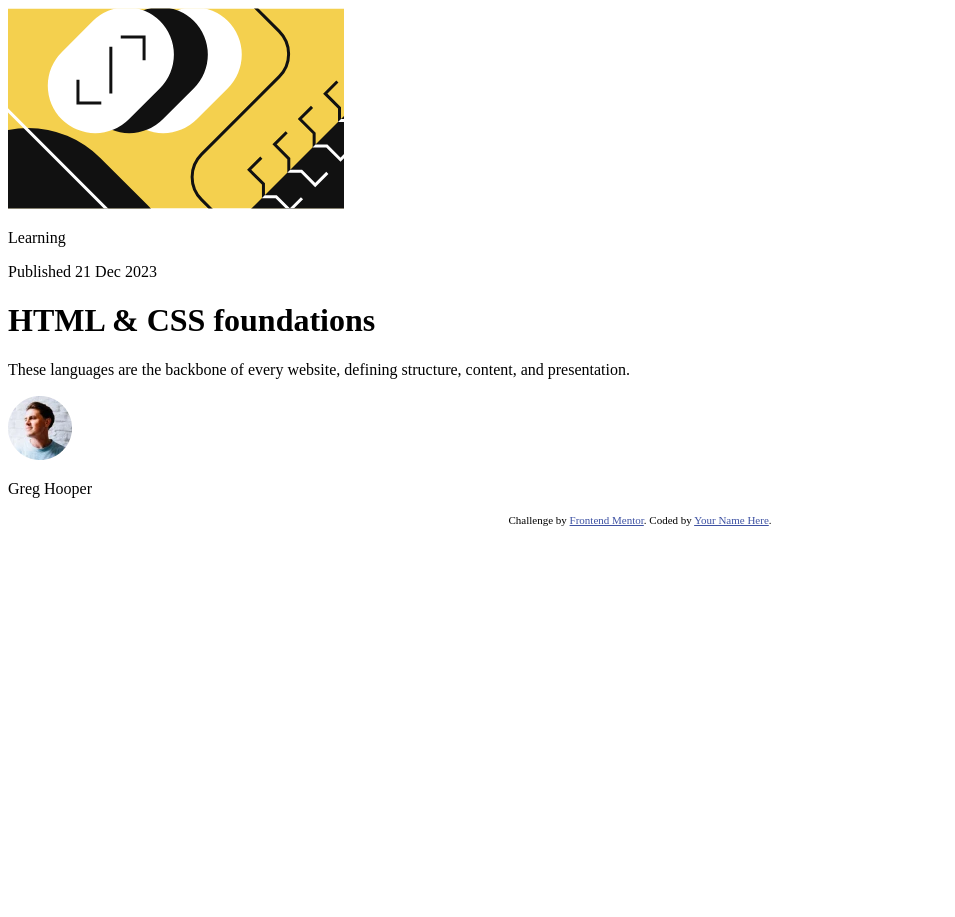
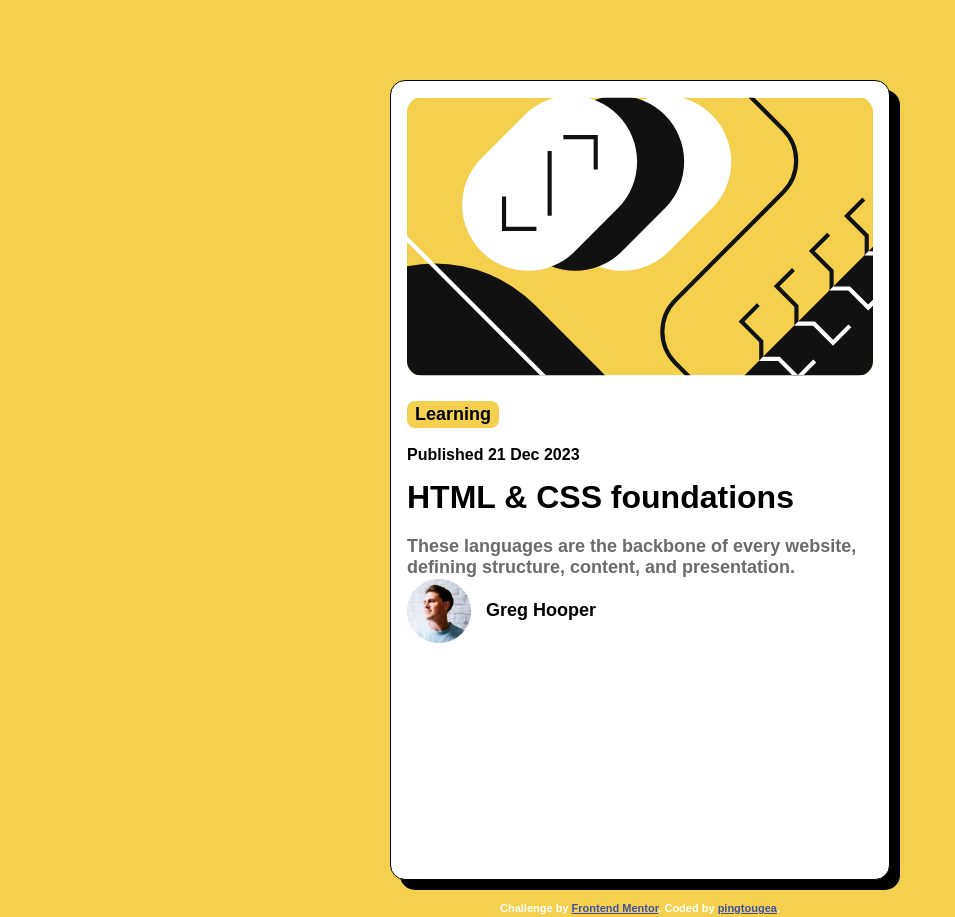
Before and after one commit to pingtougea/frontend-mentor-practices, a plain HTML site: page blog-preview-card-main/index.html in a window 1280 px wide. Shown: the whole page, without its empty margins (0-955 px from the left). Before the commit the page ends 800 px from the top, so only its background shows below. Drawn offline with Linux system fonts and the light colour scheme.

Commit message:
添加css样式

```diff
--- a/blog-preview-card-main/index.html
+++ b/blog-preview-card-main/index.html
@@ -16,15 +16,6 @@
     <title>Frontend Mentor | Blog preview card</title>
 
     <!-- Feel free to remove these styles or customise in your own stylesheet 👍 -->
-    <style>
-      .attribution {
-        font-size: 11px;
-        text-align: center;
-      }
-      .attribution a {
-        color: hsl(228, 45%, 44%);
-      }
-    </style>
   </head>
   <body>
     <main class="wrapper">
@@ -48,7 +39,7 @@
       Challenge by
       <a href="https://www.frontendmentor.io?ref=challenge" target="_blank"
         >Frontend Mentor</a
-      >. Coded by <a href="#">Your Name Here</a>.
+      >. Coded by <a href="#">pingtougea</a>.
     </div>
   </body>
 </html>
--- a/blog-preview-card-main/style.css
+++ b/blog-preview-card-main/style.css
@@ -0,0 +1,67 @@
+.attribution {
+        font-size: 11px;
+        text-align: center;
+        color: white;
+        margin-top: 2em;
+      }
+.attribution a {
+        color: hsl(228, 45%, 44%);
+      }
+* {
+  box-sizing: border-box;
+  margin: 0;
+  padding: 0;
+}
+@import url('https://fonts.googleapis.com/css2?family=Figtree:wght@300..900&display=swap');
+body {
+  background-color: hsl(47, 88%, 63%);
+  padding: 5rem 1rem;
+  font-family: 'Figtree', sans-serif;
+  font-size: 16px;
+  font-weight: 800;
+
+}
+.wrapper {
+  max-width: 500px;
+  min-width: 200px;
+  min-height: 100vh;
+  background-color: hsl(0, 0%, 100%);
+  margin-inline: auto;
+  padding: 1rem;
+  border-radius: 15px;
+  box-shadow: 10px 10px 0 black;
+  border: 1px solid black;
+
+}
+.blog-container img {
+  width: 100%;
+  border-radius: 15px;
+}
+.blog-category {
+  background-color: hsl(47, 88%, 63%);
+  display: inline-block;
+  font-size: 18px;
+  margin: 1.2em 0 1em;
+  padding: 3px 8px;
+  border-radius: 8px;
+}
+.blog-meta {
+  color: black;
+  margin-bottom: 15px;
+}
+.blog-title {
+ margin-bottom: 20px;
+}
+.blog-exerpt {
+  color: hsl(0, 0%, 42%);
+  font-size: 18px;
+}
+.authordata {
+  display: flex;
+  align-items: center;
+  gap: 15px;
+}
+.author-name {
+  font-weight: blod;
+  font-size: 18px;
+}
```
